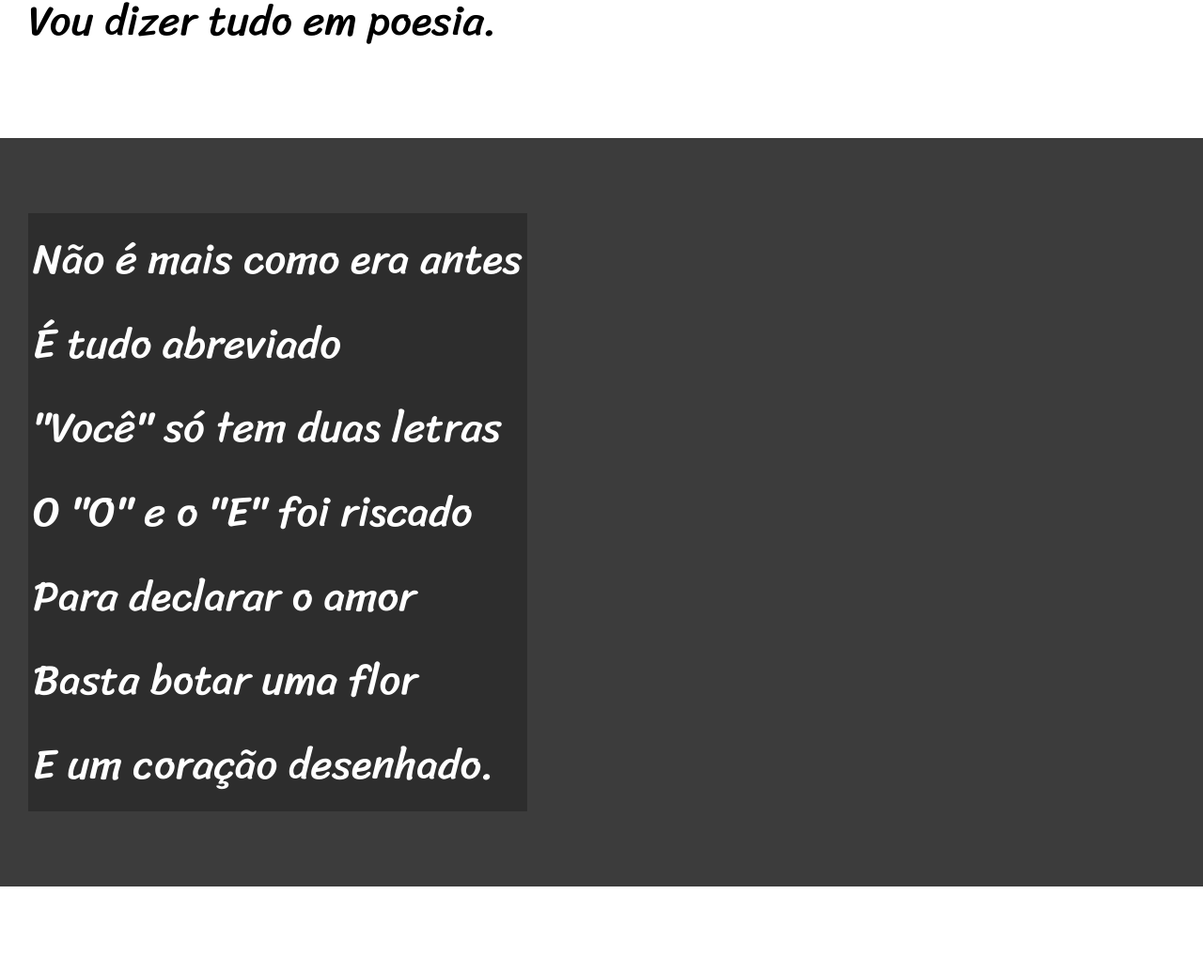
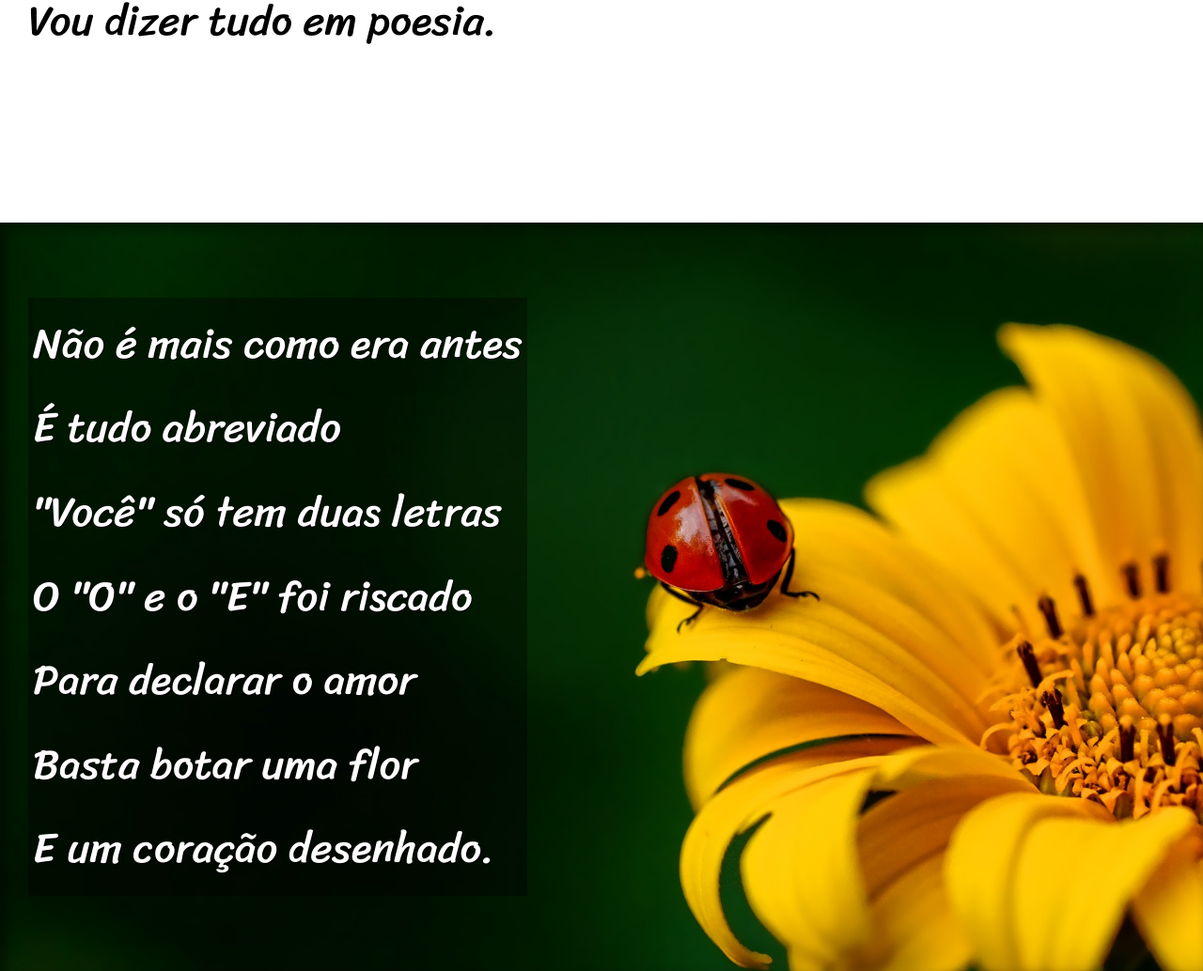
Before and after one commit to willianmv/html-css, a plain HTML site: page projeto-cordel/index.html in a window 1280 px wide. Shown: the part 900-1934 px from the top of the page at 94% size. Drawn offline with Linux system fonts and the light colour scheme.

Commit message:
Adicionando efeito Parallax

```diff
--- a/projeto-cordel/estilo.css
+++ b/projeto-cordel/estilo.css
@@ -54,6 +54,10 @@ section{
     font-size: 3.5vw;
 }
 
+section > p{
+    padding-bottom: 2em;
+}
+
 section.normal{
     background-color: white;
     color: black;
@@ -62,12 +66,26 @@ section.normal{
 section.imagem{
     background-color: rgb(60, 60, 60);
     color: white;
+    box-shadow: inset 6px 6px 13px 0px rgba(0, 0, 0, 0.47);
+    background-size: cover;
+    background-attachment: fixed;
+
 }
 
 section.imagem > p{
-    background-color: rgba(0, 0, 0, 0.253);
+    background-color: rgba(0, 0, 0, 0.374);
     display: inline-block;
     padding: 5px;
+    text-shadow: 1px 1px 0px black;
+}
+
+section#img01{
+    background-image: url(imagens/background001.jpg);
+    background-position: right center;
+}
+
+section#img02{
+    background-image: url(imagens/background002.jpg);
 }
 
 footer{
--- a/projeto-cordel/index.html
+++ b/projeto-cordel/index.html
@@ -25,7 +25,7 @@
         </p>
     </section>
 
-    <section class="imagem">
+    <section class="imagem" id="img01">
         <p>
             Não é mais como era antes <br>
             É tudo abreviado <br>
@@ -59,7 +59,7 @@
         </p>
     </section>
 
-    <section class="imagem">
+    <section class="imagem" id="img02">
         <p>
             Tenho saudade das cartas <br>
             Escritas com a própria mão <br>
```
